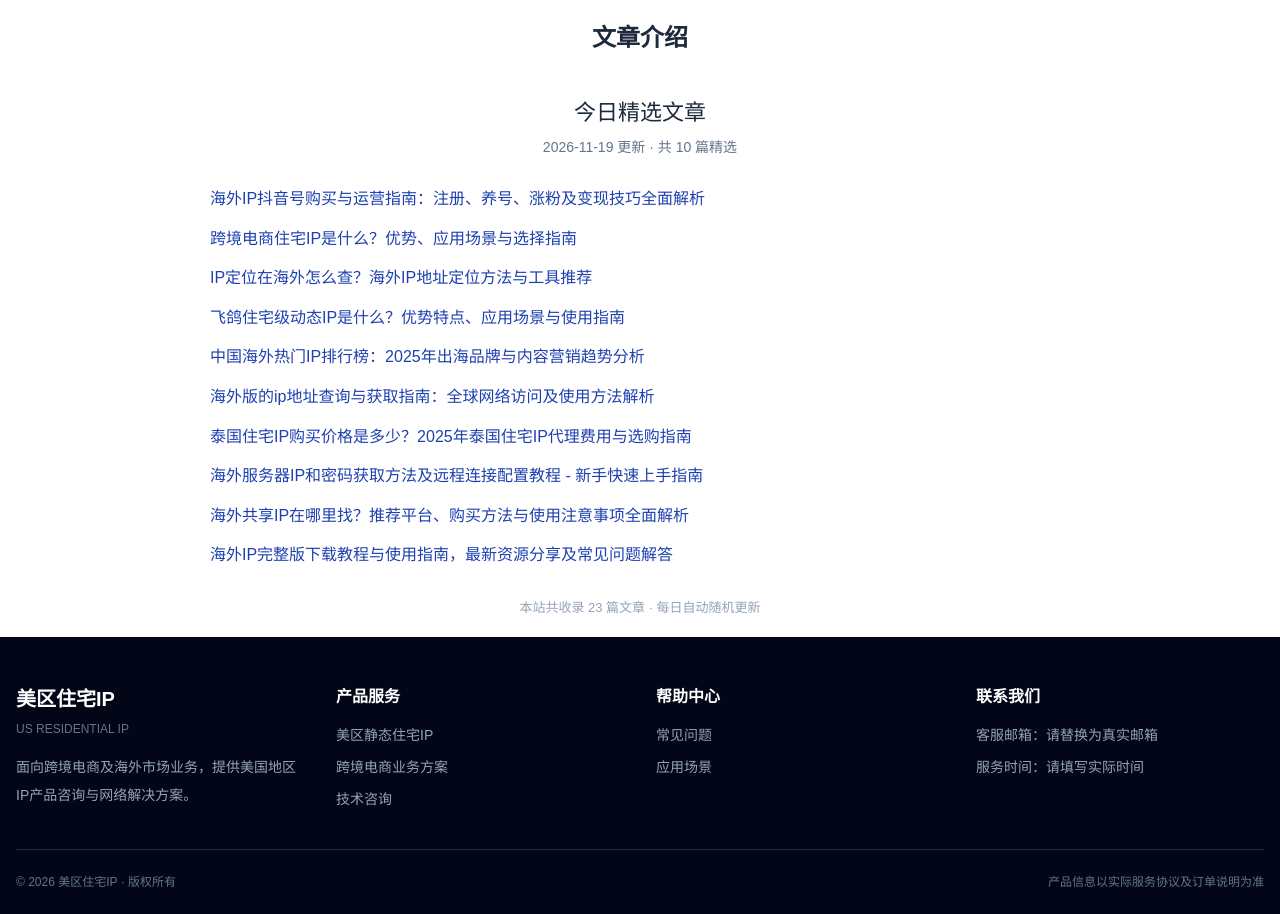
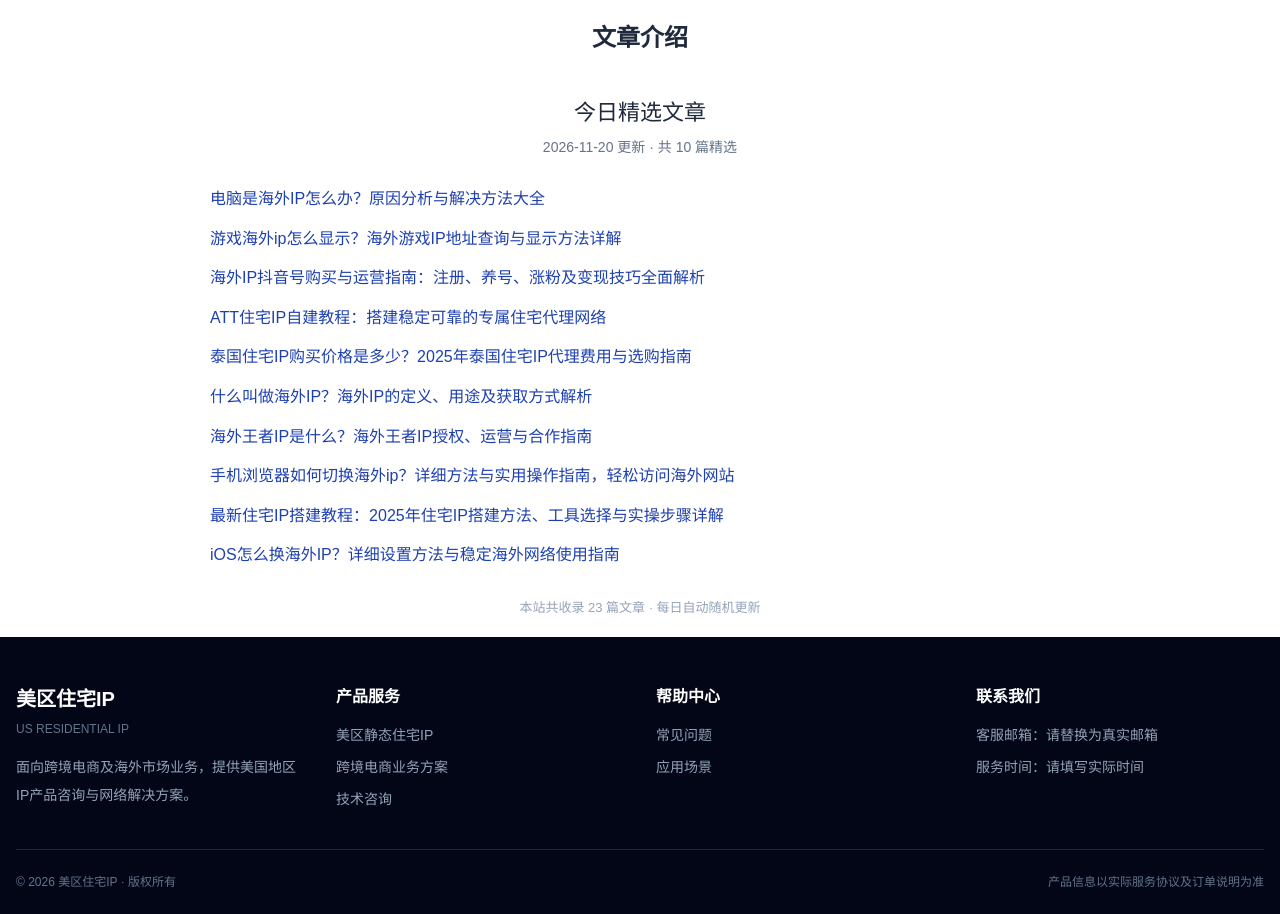
Before and after one commit to ultranova74/Ultranova74.giehub.io, a plain HTML site: page index.html in a window 1280 px wide. Shown: the part 3300-4214 px from the top of the page. Drawn offline with nearby package versions, Linux system fonts and the light colour scheme.

Commit message:
每日文章精选更新 2026-11-20

```diff
--- a/index.html
+++ b/index.html
@@ -293,18 +293,18 @@
         <h2 class="section-title">文章介绍</h2>
         <div class="link-list" style="max-width:900px; margin:0 auto; padding:20px 0;">
             <h2 style="text-align:center; font-size:22px; margin-bottom:8px; color:#1e293b;">今日精选文章</h2>
-            <p style="text-align:center; color:#64748b; font-size:14px; margin-bottom:28px;">2026-11-19 更新 · 共 10 篇精选</p>
+            <p style="text-align:center; color:#64748b; font-size:14px; margin-bottom:28px;">2026-11-20 更新 · 共 10 篇精选</p>
             <ul style="list-style:none; padding:0 20px; margin:0;">
+          <li style="margin-bottom:14px; line-height:1.6;"><a href="pages/0b8ti.html" style="color:#1e40af; text-decoration:none; font-size:16px;">电脑是海外IP怎么办？原因分析与解决方法大全</a></li>
+          <li style="margin-bottom:14px; line-height:1.6;"><a href="pages/0bWa5.html" style="color:#1e40af; text-decoration:none; font-size:16px;">游戏海外ip怎么显示？海外游戏IP地址查询与显示方法详解</a></li>
           <li style="margin-bottom:14px; line-height:1.6;"><a href="pages/0bw22.html" style="color:#1e40af; text-decoration:none; font-size:16px;">海外IP抖音号购买与运营指南：注册、养号、涨粉及变现技巧全面解析</a></li>
-          <li style="margin-bottom:14px; line-height:1.6;"><a href="pages/0c6h0.html" style="color:#1e40af; text-decoration:none; font-size:16px;">跨境电商住宅IP是什么？优势、应用场景与选择指南</a></li>
-          <li style="margin-bottom:14px; line-height:1.6;"><a href="pages/0CJSY.html" style="color:#1e40af; text-decoration:none; font-size:16px;">IP定位在海外怎么查？海外IP地址定位方法与工具推荐</a></li>
-          <li style="margin-bottom:14px; line-height:1.6;"><a href="pages/0CH65.html" style="color:#1e40af; text-decoration:none; font-size:16px;">飞鸽住宅级动态IP是什么？优势特点、应用场景与使用指南</a></li>
-          <li style="margin-bottom:14px; line-height:1.6;"><a href="pages/0BQZe.html" style="color:#1e40af; text-decoration:none; font-size:16px;">中国海外热门IP排行榜：2025年出海品牌与内容营销趋势分析</a></li>
-          <li style="margin-bottom:14px; line-height:1.6;"><a href="pages/0cfS2.html" style="color:#1e40af; text-decoration:none; font-size:16px;">海外版的ip地址查询与获取指南：全球网络访问及使用方法解析</a></li>
+          <li style="margin-bottom:14px; line-height:1.6;"><a href="pages/0cNkT.html" style="color:#1e40af; text-decoration:none; font-size:16px;">ATT住宅IP自建教程：搭建稳定可靠的专属住宅代理网络</a></li>
           <li style="margin-bottom:14px; line-height:1.6;"><a href="pages/0C32j.html" style="color:#1e40af; text-decoration:none; font-size:16px;">泰国住宅IP购买价格是多少？2025年泰国住宅IP代理费用与选购指南</a></li>
-          <li style="margin-bottom:14px; line-height:1.6;"><a href="pages/0B9v5.html" style="color:#1e40af; text-decoration:none; font-size:16px;">海外服务器IP和密码获取方法及远程连接配置教程 - 新手快速上手指南</a></li>
-          <li style="margin-bottom:14px; line-height:1.6;"><a href="pages/0C38s.html" style="color:#1e40af; text-decoration:none; font-size:16px;">海外共享IP在哪里找？推荐平台、购买方法与使用注意事项全面解析</a></li>
-          <li style="margin-bottom:14px; line-height:1.6;"><a href="pages/0bddu.html" style="color:#1e40af; text-decoration:none; font-size:16px;">海外IP完整版下载教程与使用指南，最新资源分享及常见问题解答</a></li>
+          <li style="margin-bottom:14px; line-height:1.6;"><a href="pages/0CL0t.html" style="color:#1e40af; text-decoration:none; font-size:16px;">什么叫做海外IP？海外IP的定义、用途及获取方式解析</a></li>
+          <li style="margin-bottom:14px; line-height:1.6;"><a href="pages/0Cn08.html" style="color:#1e40af; text-decoration:none; font-size:16px;">海外王者IP是什么？海外王者IP授权、运营与合作指南</a></li>
+          <li style="margin-bottom:14px; line-height:1.6;"><a href="pages/0BIjJ.html" style="color:#1e40af; text-decoration:none; font-size:16px;">手机浏览器如何切换海外ip？详细方法与实用操作指南，轻松访问海外网站</a></li>
+          <li style="margin-bottom:14px; line-height:1.6;"><a href="pages/0BG0s.html" style="color:#1e40af; text-decoration:none; font-size:16px;">最新住宅IP搭建教程：2025年住宅IP搭建方法、工具选择与实操步骤详解</a></li>
+          <li style="margin-bottom:14px; line-height:1.6;"><a href="pages/0b108.html" style="color:#1e40af; text-decoration:none; font-size:16px;">iOS怎么换海外IP？详细设置方法与稳定海外网络使用指南</a></li>
             </ul>
             <p style="text-align:center; margin-top:30px; color:#94a3b8; font-size:13px;">本站共收录 23 篇文章 · 每日自动随机更新</p>
         </div>
```
